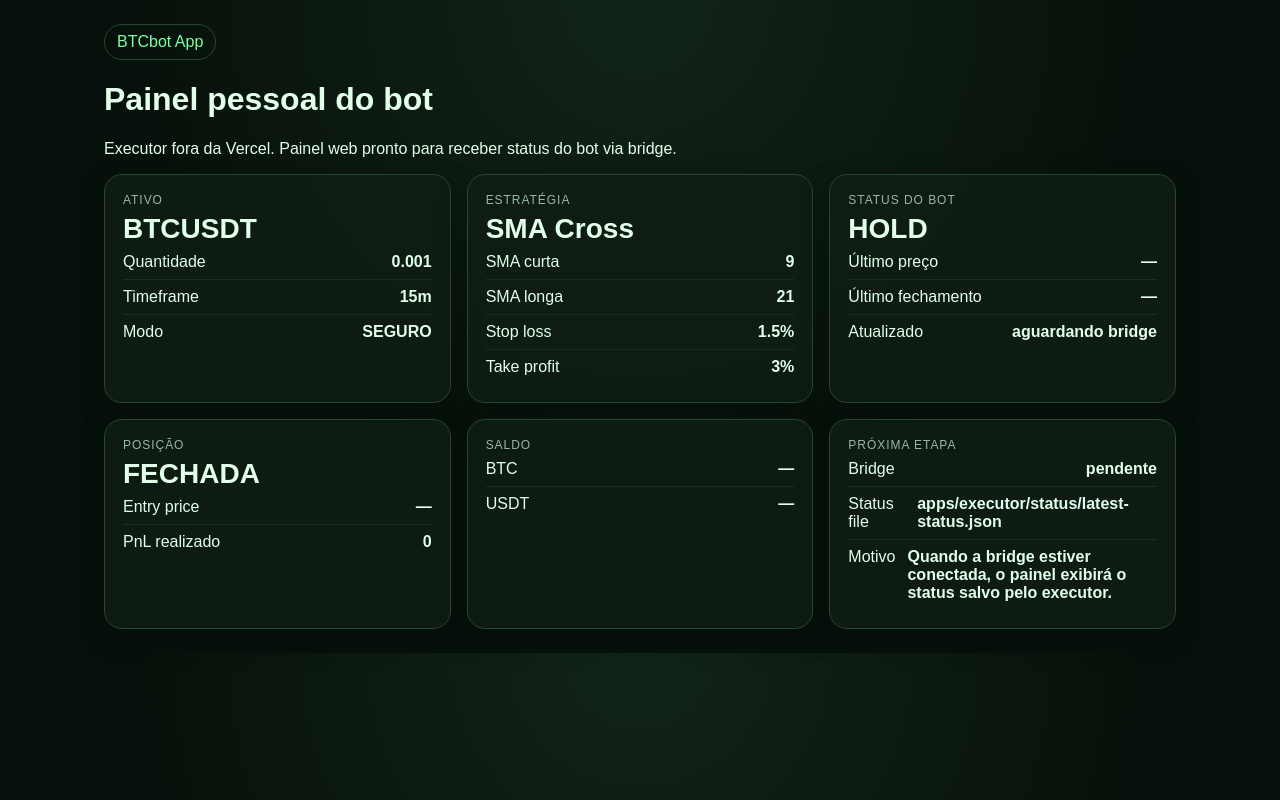
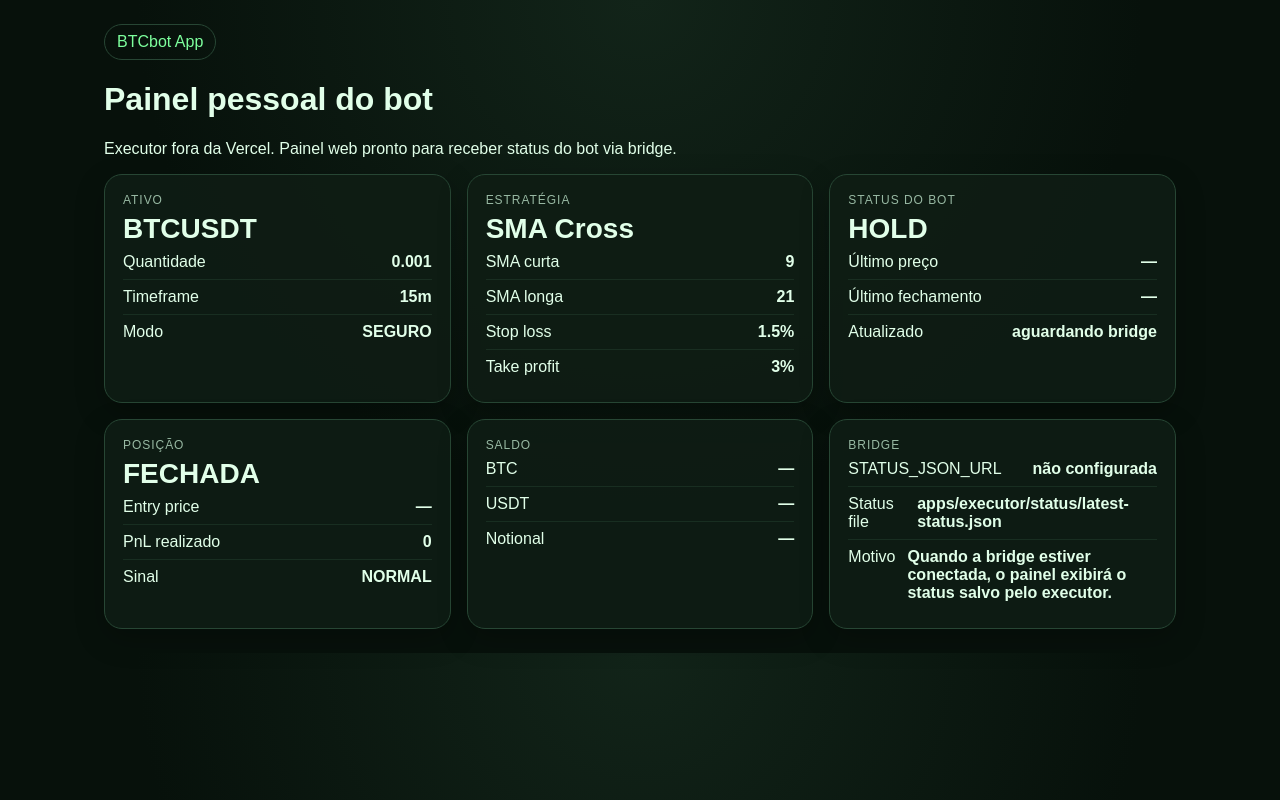
Before and after one commit to MarceloSalada/BTCbot-app, a Next.js app in the folder apps/web/: page / in a window 1280 px wide. Built offline with nearby package versions, Linux system fonts and the light colour scheme.

Commit message:
Update page.js

```diff
--- a/apps/web/app/page.js
+++ b/apps/web/app/page.js
@@ -8,13 +8,15 @@ async function getConfig() {
     stop: process.env.BOT_STOP_LOSS_PCT || '1.5',
     take: process.env.BOT_TAKE_PROFIT_PCT || '3',
     dryRun: process.env.DRY_RUN || 'true',
+    statusJsonUrl: process.env.STATUS_JSON_URL || '',
   };
 }
 
-const mockStatus = {
+const fallbackStatus = {
   updatedAt: 'aguardando bridge',
   tickerPrice: '—',
   latestClose: '—',
+  previousClose: '—',
   shortSma: '—',
   longSma: '—',
   action: 'HOLD',
@@ -22,21 +24,70 @@ const mockStatus = {
   inPosition: false,
   entryPrice: '—',
   realizedPnl: 0,
+  forced: false,
+  quantity: '—',
+  estimatedNotional: '—',
+  minNotionalRequired: '—',
   balances: {
     base: { asset: 'BTC', free: '—' },
     quote: { asset: 'USDT', free: '—' },
   },
 };
 
+function mergeStatus(data) {
+  return {
+    ...fallbackStatus,
+    ...data,
+    balances: {
+      base: {
+        ...fallbackStatus.balances.base,
+        ...(data?.balances?.base || {}),
+      },
+      quote: {
+        ...fallbackStatus.balances.quote,
+        ...(data?.balances?.quote || {}),
+      },
+    },
+  };
+}
+
+async function getStatus() {
+  const url = process.env.STATUS_JSON_URL;
+
+  if (!url) {
+    return fallbackStatus;
+  }
+
+  try {
+    const response = await fetch(url, { cache: 'no-store' });
+
+    if (!response.ok) {
+      return {
+        ...fallbackStatus,
+        reason: `Bridge configurada, mas o JSON remoto respondeu HTTP ${response.status}.`,
+      };
+    }
+
+    const data = await response.json();
+    return mergeStatus(data);
+  } catch {
+    return {
+      ...fallbackStatus,
+      reason: 'Bridge configurada, mas o painel não conseguiu ler o JSON remoto.',
+    };
+  }
+}
+
 export default async function Page() {
   const config = await getConfig();
-  const status = mockStatus;
+  const status = await getStatus();
 
   return (
     <main className="container">
       <div className="badge">BTCbot App</div>
       <h1>Painel pessoal do bot</h1>
       <p>Executor fora da Vercel. Painel web pronto para receber status do bot via bridge.</p>
+
       <section className="grid">
         <div className="card">
           <div className="label">Ativo</div>
@@ -45,6 +96,7 @@ export default async function Page() {
           <div className="kv"><span>Timeframe</span><strong>{config.timeframe}</strong></div>
           <div className="kv"><span>Modo</span><strong>{config.dryRun === 'true' ? 'SEGURO' : 'REAL'}</strong></div>
         </div>
+
         <div className="card">
           <div className="label">Estratégia</div>
           <div className="value">SMA Cross</div>
@@ -53,6 +105,7 @@ export default async function Page() {
           <div className="kv"><span>Stop loss</span><strong>{config.stop}%</strong></div>
           <div className="kv"><span>Take profit</span><strong>{config.take}%</strong></div>
         </div>
+
         <div className="card">
           <div className="label">Status do bot</div>
           <div className="value">{status.action}</div>
@@ -61,25 +114,30 @@ export default async function Page() {
           <div className="kv"><span>Atualizado</span><strong>{status.updatedAt}</strong></div>
         </div>
       </section>
+
       <section className="grid" style={{ marginTop: 16 }}>
         <div className="card">
           <div className="label">Posição</div>
           <div className="value">{status.inPosition ? 'ABERTA' : 'FECHADA'}</div>
           <div className="kv"><span>Entry price</span><strong>{status.entryPrice}</strong></div>
           <div className="kv"><span>PnL realizado</span><strong>{status.realizedPnl}</strong></div>
+          <div className="kv"><span>Sinal</span><strong>{status.forced ? 'FORÇADO' : 'NORMAL'}</strong></div>
         </div>
+
         <div className="card">
           <div className="label">Saldo</div>
           <div className="kv"><span>{status.balances.base.asset}</span><strong>{status.balances.base.free}</strong></div>
           <div className="kv"><span>{status.balances.quote.asset}</span><strong>{status.balances.quote.free}</strong></div>
+          <div className="kv"><span>Notional</span><strong>{status.estimatedNotional}</strong></div>
         </div>
+
         <div className="card">
-          <div className="label">Próxima etapa</div>
-          <div className="kv"><span>Bridge</span><strong>pendente</strong></div>
+          <div className="label">Bridge</div>
+          <div className="kv"><span>STATUS_JSON_URL</span><strong>{config.statusJsonUrl ? 'configurada' : 'não configurada'}</strong></div>
           <div className="kv"><span>Status file</span><strong>apps/executor/status/latest-status.json</strong></div>
           <div className="kv"><span>Motivo</span><strong>{status.reason}</strong></div>
         </div>
       </section>
     </main>
   );
-}
+    }
```
